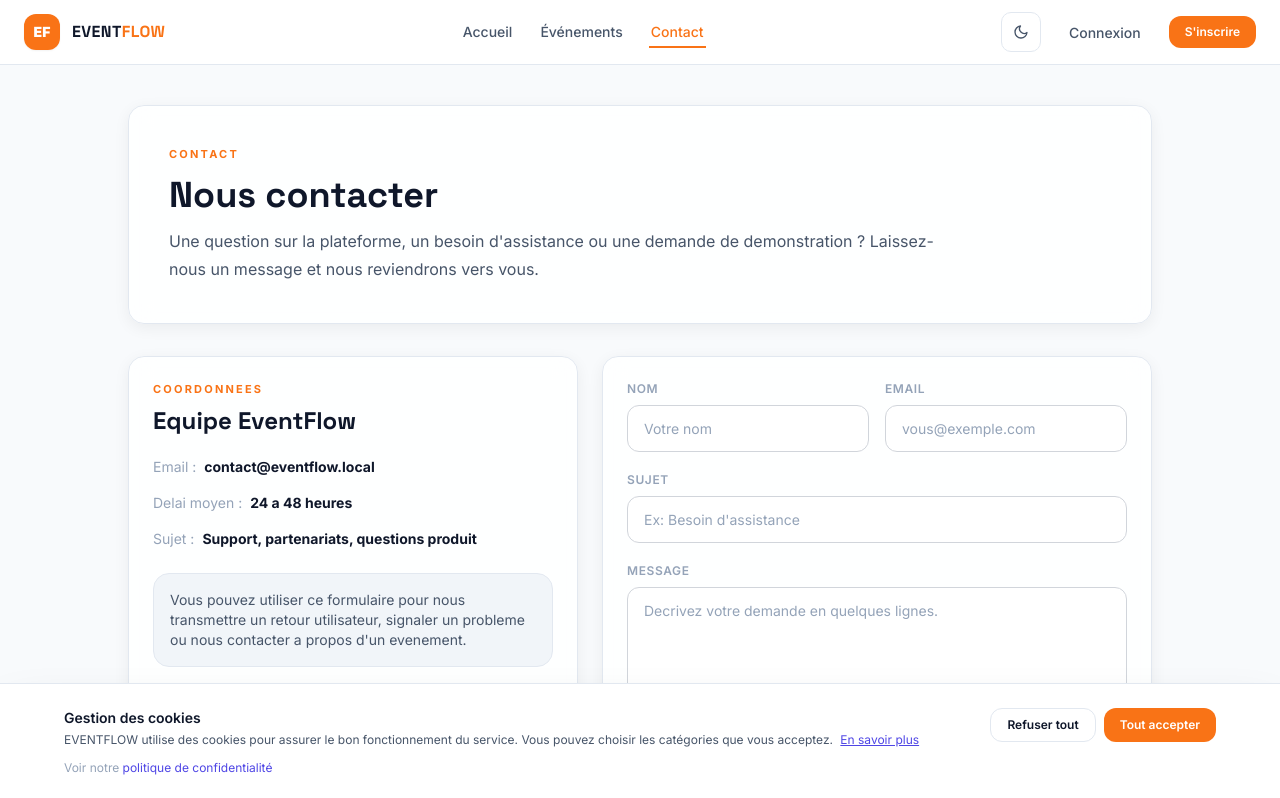
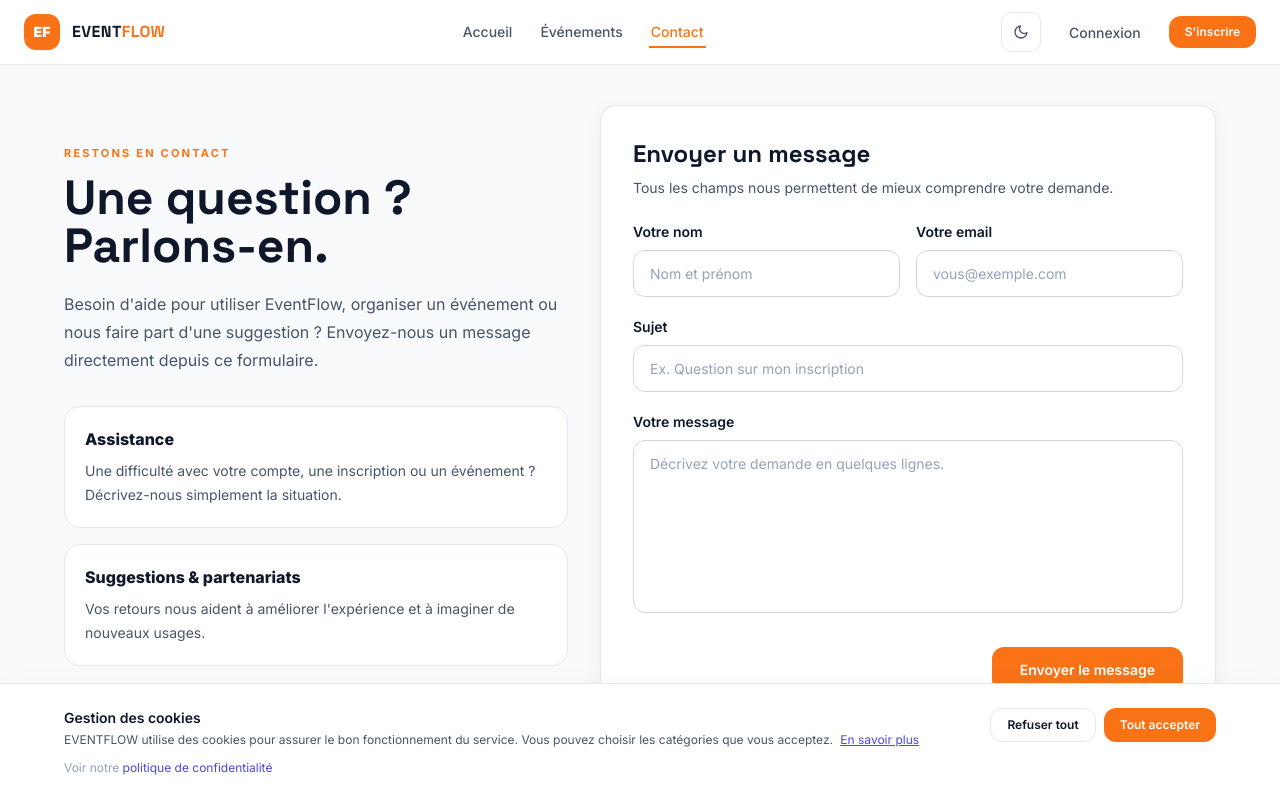
Before and after one commit to na-mk/eventflow, a Vue app in the folder frontend/: page /contact in a window 1280 px wide. Shown: the top 798 px of the page. Built offline with nearby package versions, Linux system fonts and the light colour scheme; no server answers.

Commit message:
ui: make contact page more product-oriented

```diff
--- a/frontend/src/pages/Contact.vue
+++ b/frontend/src/pages/Contact.vue
@@ -31,7 +31,7 @@ function validate() {
   if (!form.message.trim()) {
     nextErrors.message = 'Message requis.'
   } else if (form.message.trim().length < 10) {
-    nextErrors.message = 'Le message doit contenir au moins 10 caracteres.'
+    nextErrors.message = 'Le message doit contenir au moins 10 caractères.'
   }
 
   errors.value = nextErrors
@@ -48,8 +48,8 @@ async function submit() {
   try {
     const res = await api.post('/contact', { ...form })
     success.value = res.data?.message
-      ? 'Votre message a bien ete envoye. Nous vous repondrons rapidement.'
-      : 'Votre message a bien ete pris en compte. Nous vous repondrons rapidement.'
+      ? 'Votre message a bien été envoyé. Nous vous répondrons rapidement.'
+      : 'Votre message a bien été pris en compte. Nous vous répondrons rapidement.'
     form.name = ''
     form.email = ''
     form.subject = ''
@@ -60,7 +60,7 @@ async function submit() {
       errors.value = apiErrors
     } else {
       errors.value = {
-        form: err?.response?.data?.message || 'Impossible d envoyer le message pour le moment.',
+        form: err?.response?.data?.message || "Impossible d'envoyer le message pour le moment.",
       }
     }
   } finally {
@@ -70,43 +70,36 @@ async function submit() {
 </script>
 
 <template>
-  <section class="max-w-5xl mx-auto space-y-8">
-    <div class="glass p-8 md:p-10">
-      <div class="section-label mb-3">Contact</div>
-      <h1 class="text-3xl md:text-4xl font-extrabold text-main">Nous contacter</h1>
-      <p class="mt-3 max-w-3xl text-base leading-7 text-sub">
-        Une question sur la plateforme, un besoin d'assistance ou une demande de demonstration ? Laissez-nous un
-        message et nous reviendrons vers vous.
-      </p>
-    </div>
+  <section class="max-w-6xl mx-auto space-y-8">
+    <div class="grid gap-8 lg:grid-cols-[0.9fr_1.1fr] lg:items-start">
+      <div class="pt-5 lg:pt-10">
+        <div class="section-label mb-3">Restons en contact</div>
+        <h1 class="text-4xl md:text-5xl font-extrabold text-main leading-tight">Une question ?<br>Parlons-en.</h1>
+        <p class="mt-5 max-w-xl text-base leading-7 text-sub">
+          Besoin d'aide pour utiliser EventFlow, organiser un événement ou nous faire part d'une suggestion ?
+          Envoyez-nous un message directement depuis ce formulaire.
+        </p>
 
-    <div class="grid gap-6 lg:grid-cols-[0.9fr_1.1fr]">
-      <section class="glass p-6">
-        <div class="section-label mb-2">Coordonnees</div>
-        <h2 class="text-2xl font-extrabold text-main">Equipe EventFlow</h2>
-        <div class="mt-5 space-y-4 text-sm text-sub">
-          <p>
-            <span class="text-muted">Email :</span>
-            <strong class="text-main ml-2">contact@eventflow.local</strong>
-          </p>
-          <p>
-            <span class="text-muted">Delai moyen :</span>
-            <strong class="text-main ml-2">24 a 48 heures</strong>
-          </p>
-          <p>
-            <span class="text-muted">Sujet :</span>
-            <strong class="text-main ml-2">Support, partenariats, questions produit</strong>
-          </p>
+        <div class="mt-8 grid gap-4 sm:grid-cols-2 lg:grid-cols-1">
+          <div class="rounded-2xl border p-5" style="border-color:var(--border);background:var(--bg-card)">
+            <div class="font-extrabold text-main">Assistance</div>
+            <p class="mt-2 text-sm leading-6 text-sub">Une difficulté avec votre compte, une inscription ou un événement ? Décrivez-nous simplement la situation.</p>
+          </div>
+          <div class="rounded-2xl border p-5" style="border-color:var(--border);background:var(--bg-card)">
+            <div class="font-extrabold text-main">Suggestions & partenariats</div>
+            <p class="mt-2 text-sm leading-6 text-sub">Vos retours nous aident à améliorer l'expérience et à imaginer de nouveaux usages.</p>
+          </div>
         </div>
 
-        <div class="mt-6 rounded-2xl border p-4 text-sm text-sub"
-          style="border-color:var(--border); background:var(--border-light)">
-          Vous pouvez utiliser ce formulaire pour nous transmettre un retour utilisateur, signaler un probleme ou nous
-          contacter a propos d'un evenement.
+        <p class="mt-6 text-sm text-muted">Nous faisons au mieux pour répondre sous 24 à 48 heures.</p>
+      </div>
+
+      <section class="glass p-6 md:p-8">
+        <div class="mb-6">
+          <h2 class="text-2xl font-extrabold text-main">Envoyer un message</h2>
+          <p class="mt-2 text-sm text-sub">Tous les champs nous permettent de mieux comprendre votre demande.</p>
         </div>
-      </section>
 
-      <section class="glass p-6">
         <div v-if="success" class="mb-5 rounded-xl border px-4 py-3 text-sm text-emerald-600"
           style="background:rgba(16,185,129,0.08); border-color:rgba(16,185,129,0.2)">
           {{ success }}
@@ -119,37 +112,37 @@ async function submit() {
         <form class="space-y-5" @submit.prevent="submit">
           <div class="grid gap-4 md:grid-cols-2">
             <div>
-              <label class="block text-xs font-semibold text-muted uppercase tracking-wider mb-2">Nom</label>
-              <input v-model="form.name" class="ef-input" placeholder="Votre nom" />
+              <label class="block text-sm font-semibold text-main mb-2">Votre nom</label>
+              <input v-model="form.name" class="ef-input" placeholder="Nom et prénom" />
               <p v-if="errors.name" class="mt-2 text-xs text-red-500">{{ errors.name }}</p>
             </div>
 
             <div>
-              <label class="block text-xs font-semibold text-muted uppercase tracking-wider mb-2">Email</label>
+              <label class="block text-sm font-semibold text-main mb-2">Votre email</label>
               <input v-model="form.email" type="email" class="ef-input" placeholder="vous@exemple.com" />
               <p v-if="errors.email" class="mt-2 text-xs text-red-500">{{ errors.email }}</p>
             </div>
           </div>
 
           <div>
-            <label class="block text-xs font-semibold text-muted uppercase tracking-wider mb-2">Sujet</label>
-            <input v-model="form.subject" class="ef-input" placeholder="Ex: Besoin d'assistance" />
+            <label class="block text-sm font-semibold text-main mb-2">Sujet</label>
+            <input v-model="form.subject" class="ef-input" placeholder="Ex. Question sur mon inscription" />
             <p v-if="errors.subject" class="mt-2 text-xs text-red-500">{{ errors.subject }}</p>
           </div>
 
           <div>
-            <label class="block text-xs font-semibold text-muted uppercase tracking-wider mb-2">Message</label>
+            <label class="block text-sm font-semibold text-main mb-2">Votre message</label>
             <textarea
               v-model="form.message"
               rows="7"
               class="ef-input resize-none"
-              placeholder="Decrivez votre demande en quelques lignes."
+              placeholder="Décrivez votre demande en quelques lignes."
             ></textarea>
             <p v-if="errors.message" class="mt-2 text-xs text-red-500">{{ errors.message }}</p>
           </div>
 
-          <div class="flex justify-end">
-            <button type="submit" class="btn-primary" :disabled="sending">
+          <div class="flex justify-end pt-2">
+            <button type="submit" class="btn-primary px-7 py-3" :disabled="sending">
               {{ sending ? 'Envoi en cours...' : 'Envoyer le message' }}
             </button>
           </div>
```
